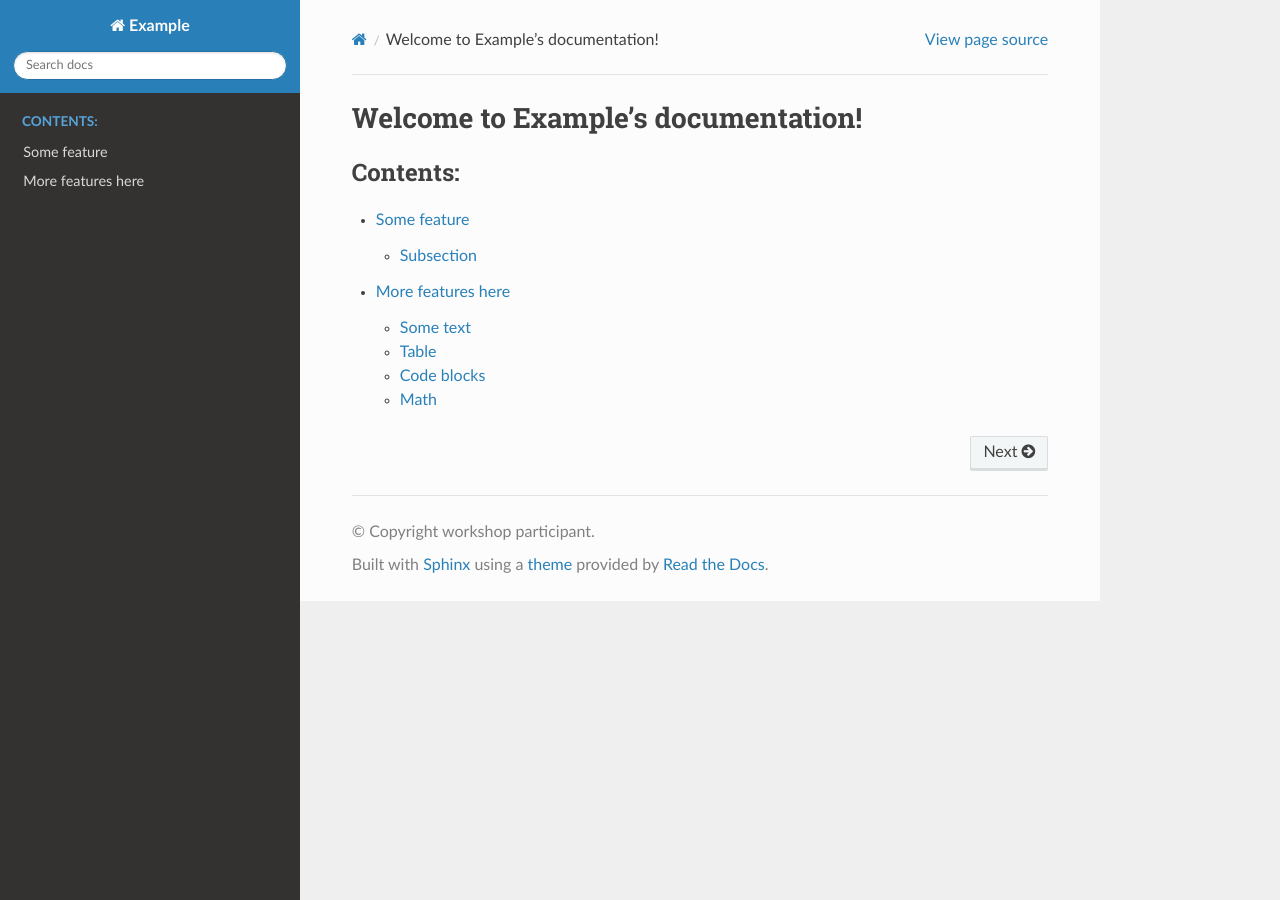
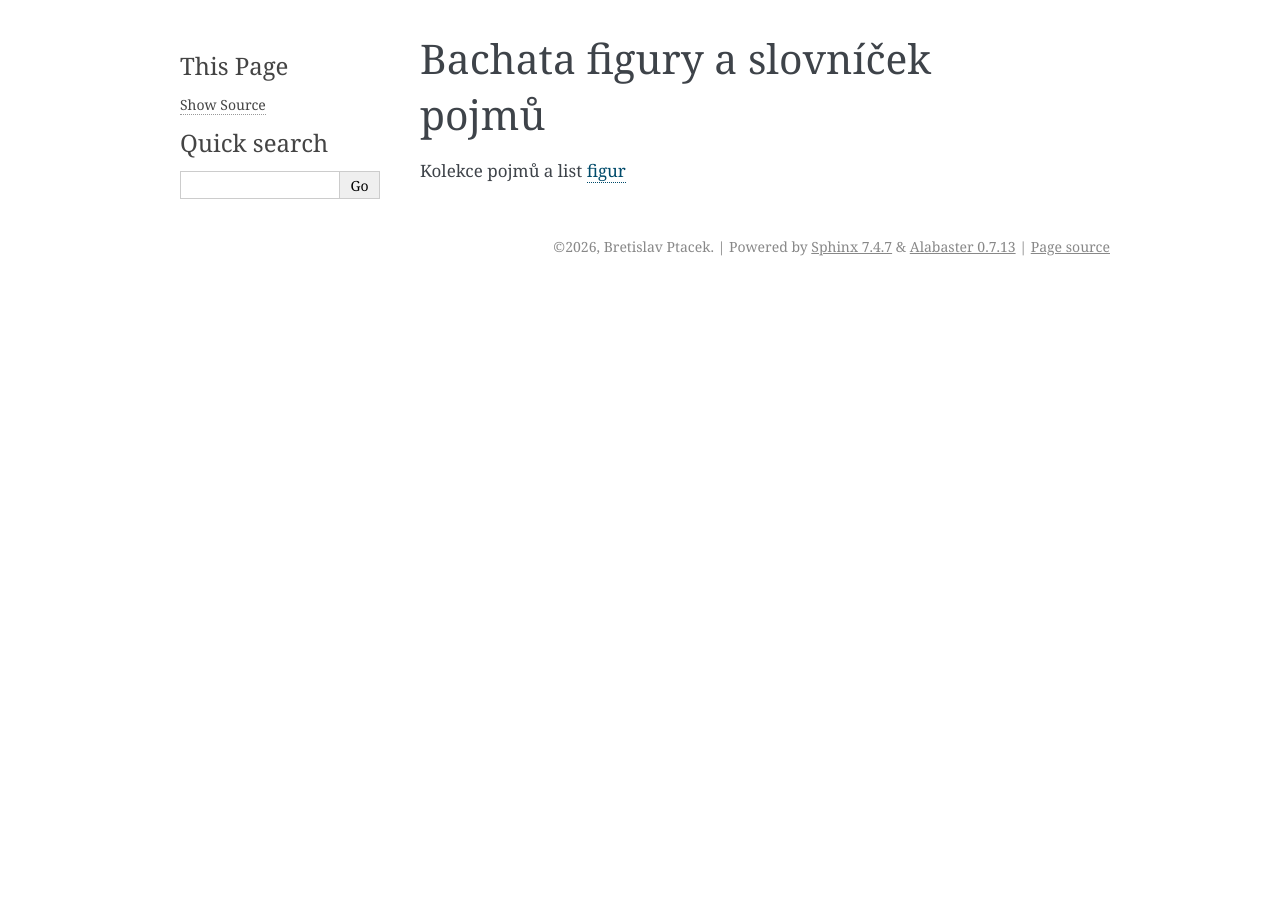
Before and after one commit to BPtacek/Bachata_Docs, a Sphinx documentation site: the page built from doc/index.rst, in a window 1280 px wide. Built offline with Sphinx 7.4.7, drawn with Linux system fonts in a browser that asks for light colours.

Commit message:
Add files via upload

```diff
--- a/doc/conf.py
+++ b/doc/conf.py
@@ -1,28 +1,59 @@
 # Configuration file for the Sphinx documentation builder.
 #
-# For the full list of built-in configuration values, see the documentation:
+# This file only contains a selection of the most common options. For a full
+# list see the documentation:
 # https://www.sphinx-doc.org/en/master/usage/configuration.html
 
+# -- Path setup --------------------------------------------------------------
+
+# If extensions (or modules to document with autodoc) are in another directory,
+# add these directories to sys.path here. If the directory is relative to the
+# documentation root, use os.path.abspath to make it absolute, like shown here.
+#
+# import os
+# import sys
+# sys.path.insert(0, os.path.abspath('.'))
+
+
 # -- Project information -----------------------------------------------------
-# https://www.sphinx-doc.org/en/master/usage/configuration.html#project-information
 
-project = 'Example'
-copyright = 'workshop participant'
-author = 'workshop participant'
-release = '0.1'
+project = 'Bachata_docs'
+copyright = '2026, Bretislav Ptacek'
+author = 'Bretislav Ptacek'
 
 
 # -- General configuration ---------------------------------------------------
-# https://www.sphinx-doc.org/en/master/usage/configuration.html#general-configuration
 
-extensions = ['myst_parser']
+# Add any Sphinx extension module names here, as strings. They can be
+# extensions coming with Sphinx (named 'sphinx.ext.*') or your custom
+# ones.
+extensions = [
+]
 
+# Add any paths that contain templates here, relative to this directory.
 templates_path = ['_templates']
-exclude_patterns = ['_build', 'Thumbs.db', '.DS_Store']
+
+# The language for content autogenerated by Sphinx. Refer to documentation
+# for a list of supported languages.
+#
+# This is also used if you do content translation via gettext catalogs.
+# Usually you set "language" from the command line for these cases.
+language = 'en'
+
+# List of patterns, relative to source directory, that match files and
+# directories to ignore when looking for source files.
+# This pattern also affects html_static_path and html_extra_path.
+exclude_patterns = []
 
 
 # -- Options for HTML output -------------------------------------------------
-# https://www.sphinx-doc.org/en/master/usage/configuration.html#options-for-html-output
 
-html_theme = 'sphinx_rtd_theme'
+# The theme to use for HTML and HTML Help pages.  See the documentation for
+# a list of builtin themes.
+#
+html_theme = 'alabaster'
+
+# Add any paths that contain custom static files (such as style sheets) here,
+# relative to this directory. They are copied after the builtin static files,
+# so a file named "default.css" will overwrite the builtin "default.css".
 html_static_path = ['_static']
--- a/doc/index.rst
+++ b/doc/index.rst
@@ -1,14 +1,15 @@
-.. Example documentation master file, created by
-   sphinx-quickstart on Sat Sep 23 20:35:12 2023.
+.. Bachata_docs documentation master file, created by
+   sphinx-quickstart on Sun Mar  8 19:40:49 2026.
    You can adapt this file completely to your liking, but it should at least
    contain the root `toctree` directive.
 
-Welcome to Example's documentation!
-===================================
+Bachata figury a slovníček pojmů
+========================================
+
+Kolekce pojmů a list :doc:`figur <figury>`
 
 .. toctree::
    :maxdepth: 2
-   :caption: Contents:
+   :hidden:
 
-   some-feature.md
-   another-feature.md
+   figury
```
Also changed, not shown: doc/figury.rst (added, +41 -0 lines), 2 other files.
